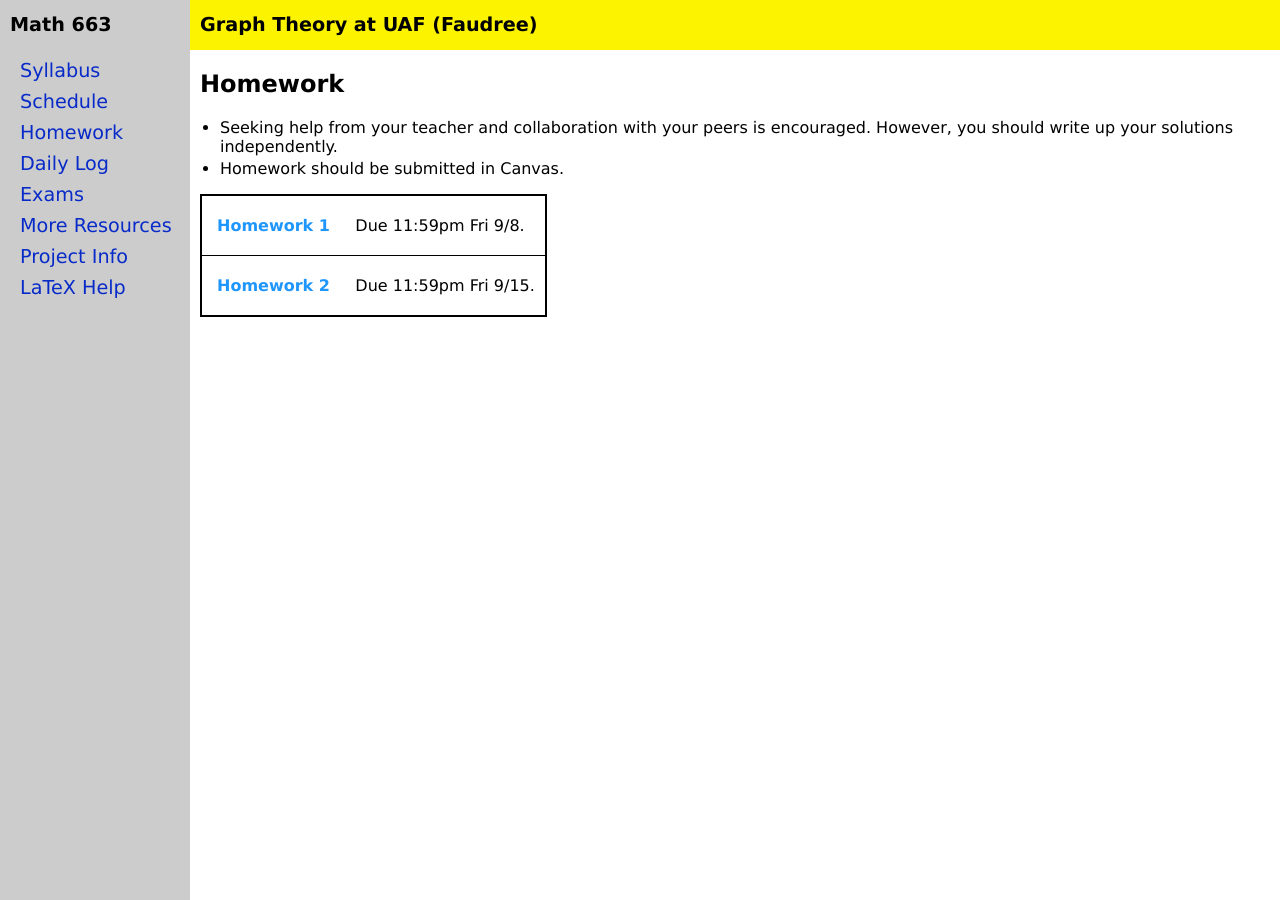
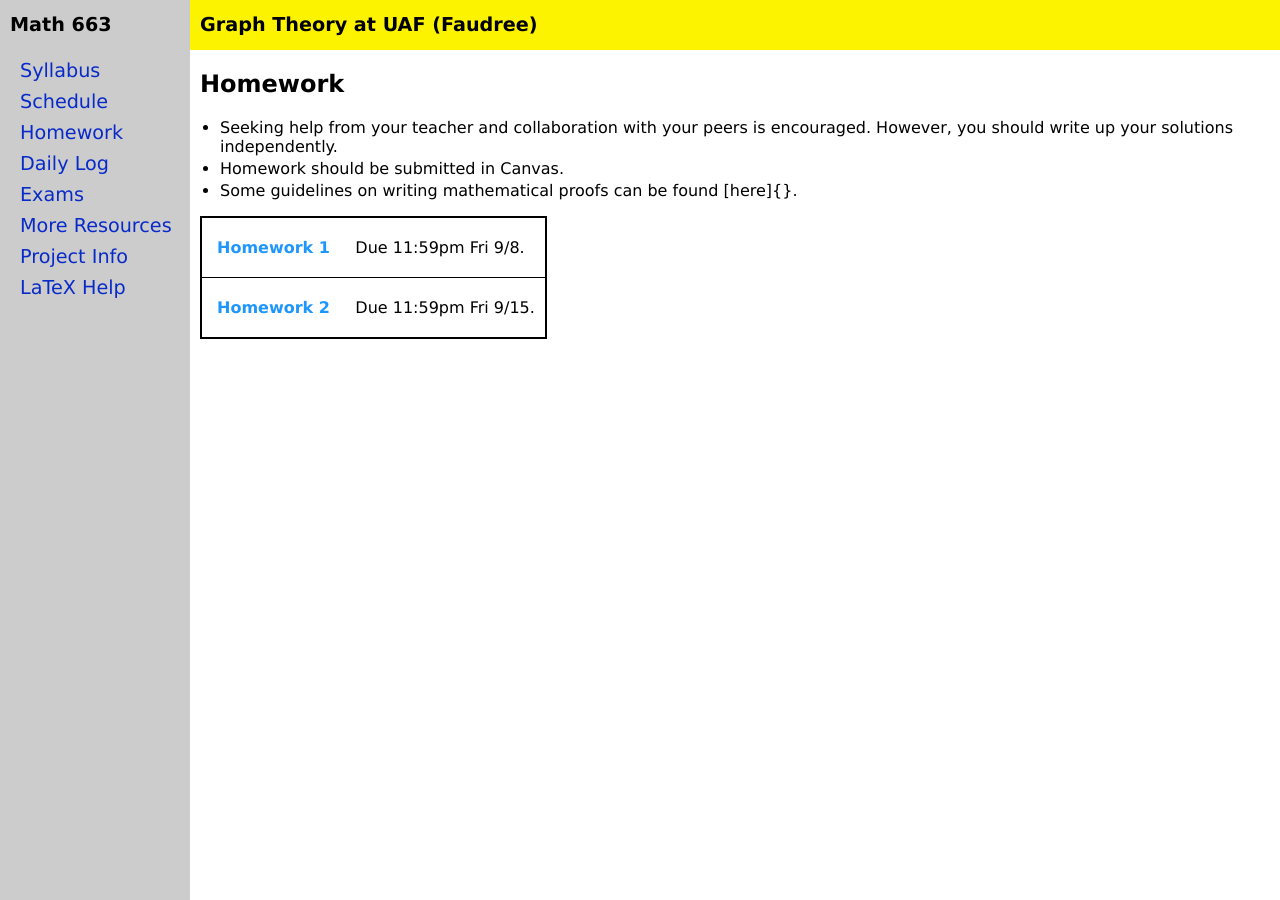
Before and after one commit to jrfaudree/GradGT, a Jekyll site: the page built from homework.md, in a window 1280 px wide. Built offline with Jekyll 4.4.1, drawn with Linux system fonts in a browser that asks for light colours.

Commit message:
Update homework.md

```diff
--- a/homework.md
+++ b/homework.md
@@ -6,6 +6,7 @@ title: Homework
 ## Homework
  * Seeking help from your teacher and collaboration with your peers is encouraged. However, you should write up your solutions independently.
  * Homework should be submitted in Canvas.
+ * Some guidelines on writing mathematical proofs can be found [here]{}.
 
 
 {% include homework_table.md  data=site.data.homework %}
```
